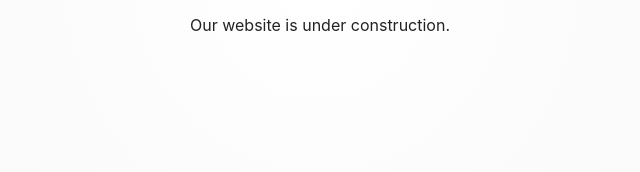
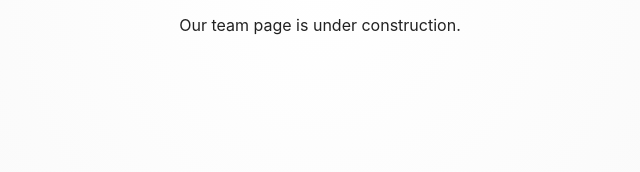
Before and after one commit to malayilshameemshah/assetmentor, a plain HTML site: page soon.html in a window 1280 px wide. Shown: the part 417-589 px from the top of the page, 320-960 px from the left. Drawn offline with Linux system fonts and the light colour scheme.

Commit message:
soon page

```diff
--- a/soon.html
+++ b/soon.html
@@ -50,7 +50,7 @@
   <body>
     <main>
       <h1>assetmentor.in</h1>
-      <p>Our website is under construction.</p>
+      <p>Our team page is under construction.</p>
     </main>
   </body>
 </html>
```
